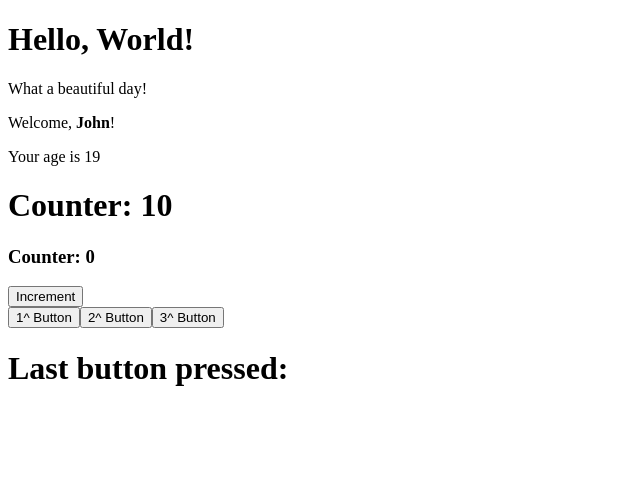
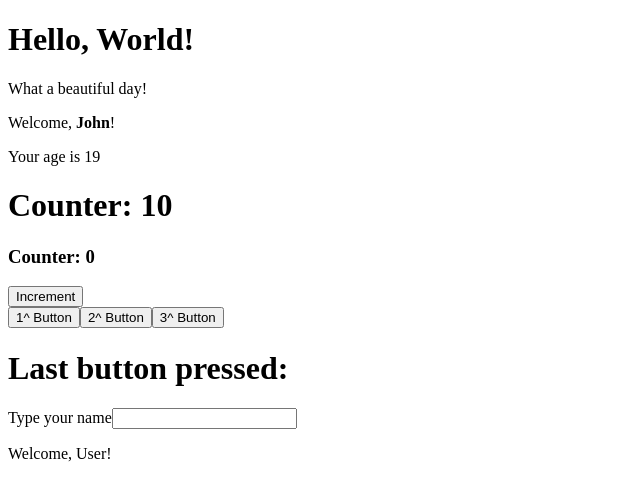
Before and after one commit to fleola/my-app, a React (Create React App) app in the folder components-new-app/: page / in a window 1280 px wide. Shown: the top 500 px of the page, without its empty margins (0-640 px from the left). Built offline with nearby package versions, Linux system fonts and the light colour scheme.

Commit message:
forms 01

```diff
--- a/components-new-app/src/App.js
+++ b/components-new-app/src/App.js
@@ -3,6 +3,7 @@ import { ClickCounter } from "./ClickCounter";
 import { ClickTracker } from "./ClickTracker";
 import { Counter } from "./Counter";
 import { Hello } from "./Hello";
+import { InteractiveWelcome } from "./InteractiveWelcome";
 import { Welcome } from "./Welcome";
 
 export class App extends React.Component {
@@ -18,6 +19,7 @@ export class App extends React.Component {
         />
         <ClickCounter />
         <ClickTracker />
+        <InteractiveWelcome />
       </div>
     );
   }
--- /dev/null
+++ b/components-new-app/src/InteractiveWelcome.js
@@ -0,0 +1,22 @@
+import React from "react";
+import { Welcome } from "./Welcome";
+
+export class InteractiveWelcome extends React.Component {
+  state = {
+    name: "",
+  };
+  handleInputChange = (event) => {
+    this.setState({
+      name: event.target.value,
+    });
+  };
+  render() {
+    return (
+      <div>
+        <label>Type your name</label>
+        <input name="name" onChange={this.handleInputChange}></input>
+        <Welcome name={this.state.name} />
+      </div>
+    );
+  }
+}
--- a/components-new-app/src/Welcome.js
+++ b/components-new-app/src/Welcome.js
@@ -1,15 +1,21 @@
-import React from 'react'
-import { Age } from './Age'
+import React from "react";
+import { Age } from "./Age";
 
-export class Welcome extends React.Component{
-    render(){
-        return (
-        <div>
-            <p>Welcome, <strong>{this.props.name}</strong>!</p>
-            <Age age={this.props.age}/>
-        </div>
-        )
-    }
+export class Welcome extends React.Component {
+  render() {
+    return (
+      <div>
+        {this.props.name ? (
+          <p>
+            Welcome, <strong>{this.props.name}</strong>!
+          </p>
+        ) : (
+          <p>Welcome, User!</p>
+        )}
+        <Age age={this.props.age} />
+      </div>
+    );
+  }
 }
 /* Welcome.defaultProps={
     name: "user",
```
Also changed, not shown: 1 other file (tests, documents, lock files or other folders).
